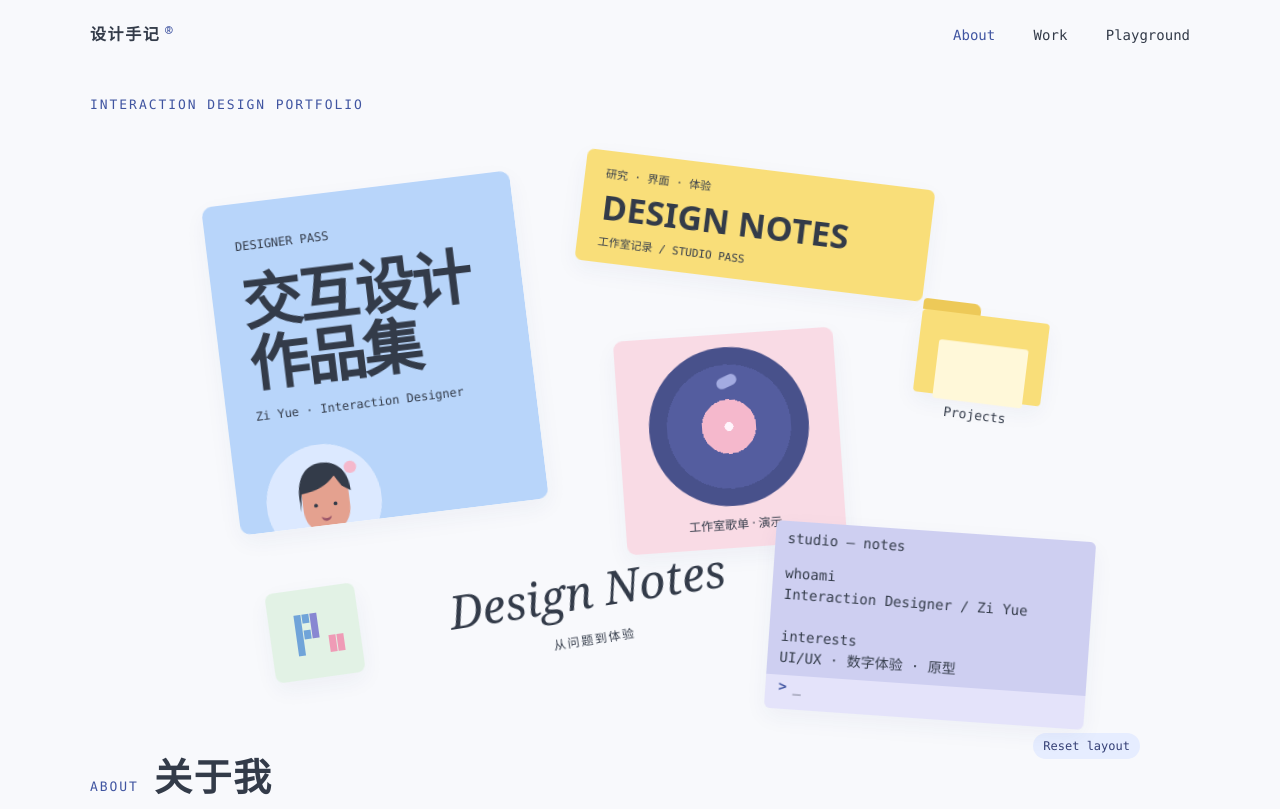
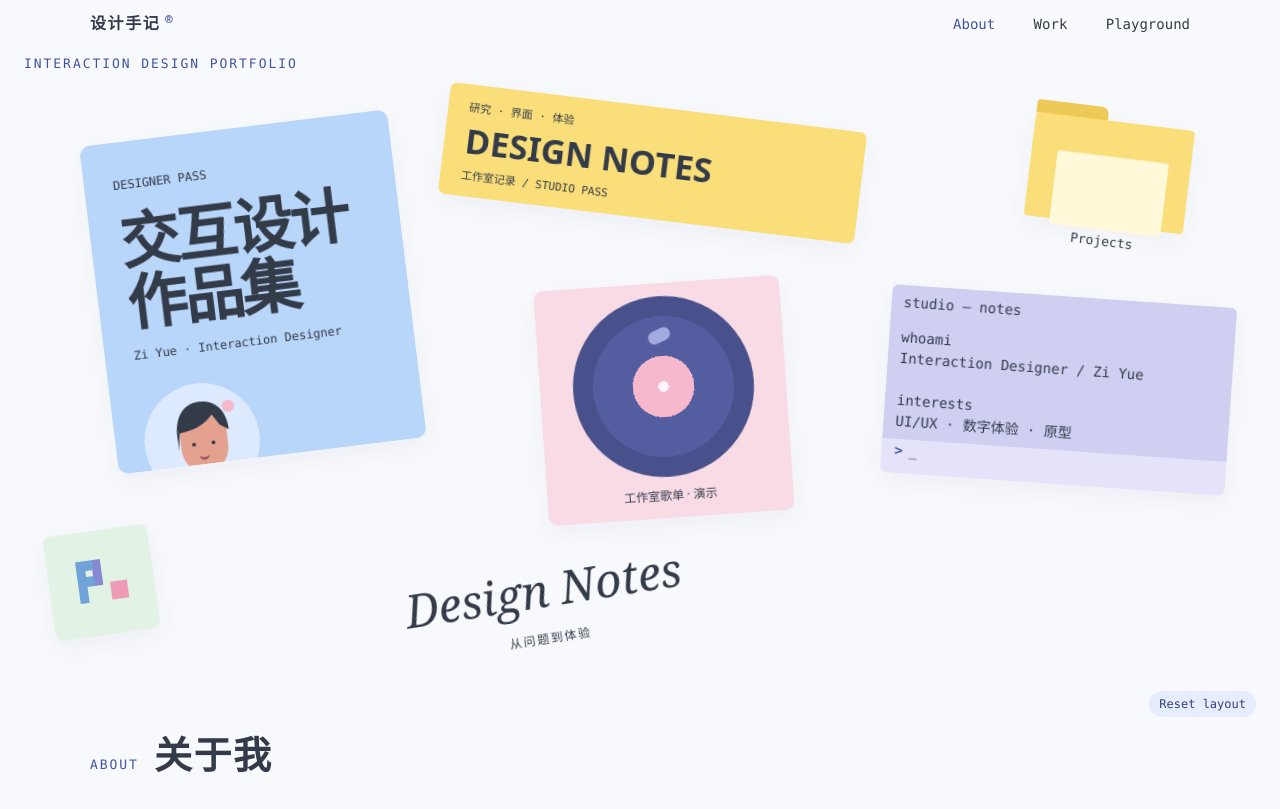
Before and after one commit to whe701714-hash/portfolio2, a plain HTML site: page index.html in a window 1280 px wide. Shown: the top 809 px of the page. Drawn offline with Linux system fonts and the light colour scheme.

Commit message:
Spread homepage collage across desktop viewport

```diff
--- a/visual.css
+++ b/visual.css
@@ -195,3 +195,19 @@ body.is-intro .terminal>*{opacity:0}
 .home-entry-running .folder-icon{animation:folder-gentle-settle 190ms cubic-bezier(.4,0,.2,1) calc(var(--intro-folder,450ms) + var(--intro-folder-duration,950ms) - 190ms) both}
 @keyframes folder-gentle-settle{0%,100%{scale:1}42%{scale:1.02}76%{scale:.995}}
 @media(prefers-reduced-motion:reduce){.home-entry-running .prop,.home-entry-running .signature,.home-entry-running .record .disc{transition:none!important}.home-entry-running .folder-icon{animation:none!important}.home-entry-running .terminal>*{transition:none!important}}
+
+/* Wide desktop canvas: spread the existing collage across the first viewport. */
+@media(min-width:641px){
+  .bar{padding:clamp(10px,1.4vh,15px) 0}
+  .hero.wrap{width:min(1500px,calc(100% - 48px));padding-top:clamp(4px,1vh,10px)}
+  .hero>.section-label{margin:0 0 4px}
+  .desk{width:100%;max-width:none;height:clamp(560px,calc(100vh - 150px),880px);height:clamp(560px,calc(100svh - 150px),880px);margin:0;overflow:visible}
+  .identity{left:6%;top:8%;width:31%;max-width:310px}
+  .ticket{left:34%;top:5%;width:34%}
+  .record{left:42%;top:32%;width:20%}
+  .folder{left:81%;top:7%;width:14%}
+  .pixel{left:2%;top:70%;width:8.5%}
+  .terminal{left:70%;top:34%;width:28%}
+  .signature{left:31%;top:75%}
+  .reset-layout{right:0;bottom:8px}
+}
```
